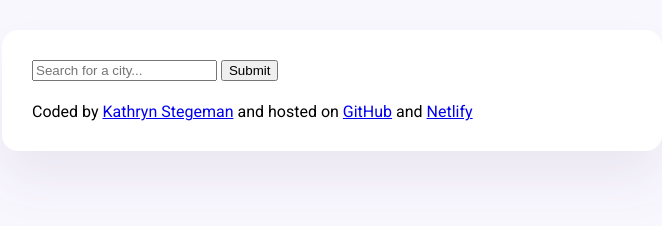
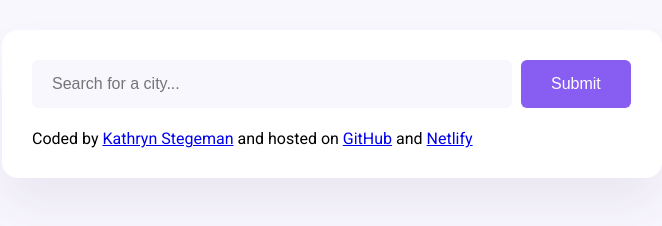
Before and after one commit to kathrynsteg/vanilla-weather-app, a plain HTML site: page index.html in a window 1280 px wide. Shown: the whole page, without its empty margins (308-970 px from the left). Drawn offline with Linux system fonts and the light colour scheme; a web font is replaced by a local one.

Commit message:
Styled search form

```diff
--- a/index.html
+++ b/index.html
@@ -16,9 +16,14 @@
   <body>
     <div class="weather-app">
       <header>
-        <form>
-          <input type="search" placeholder="Search for a city..." required />
-          <input type="submit" value="Submit" />
+        <form class="search-form">
+          <input
+            type="search"
+            placeholder="Search for a city..."
+            required
+            class="search-form-input"
+          />
+          <input type="submit" value="Submit" class="search-form-submit" />
         </form>
       </header>
       <main>
--- a/src/style.css
+++ b/src/style.css
@@ -11,3 +11,22 @@ body {
   border-radius: 16px;
   padding: 30px;
 }
+
+.search-form-input {
+  background-color: #f9f7fe;
+  border: none;
+  border-radius: 6px;
+  width: 80%;
+  font-size: 16px;
+  padding: 15px 20px;
+}
+
+.search-form-submit {
+  background: #885df1;
+  padding: 15px 30px;
+  border: none;
+  font-size: 16px;
+  margin-left: 5px;
+  border-radius: 6px;
+  color: white;
+}
```
